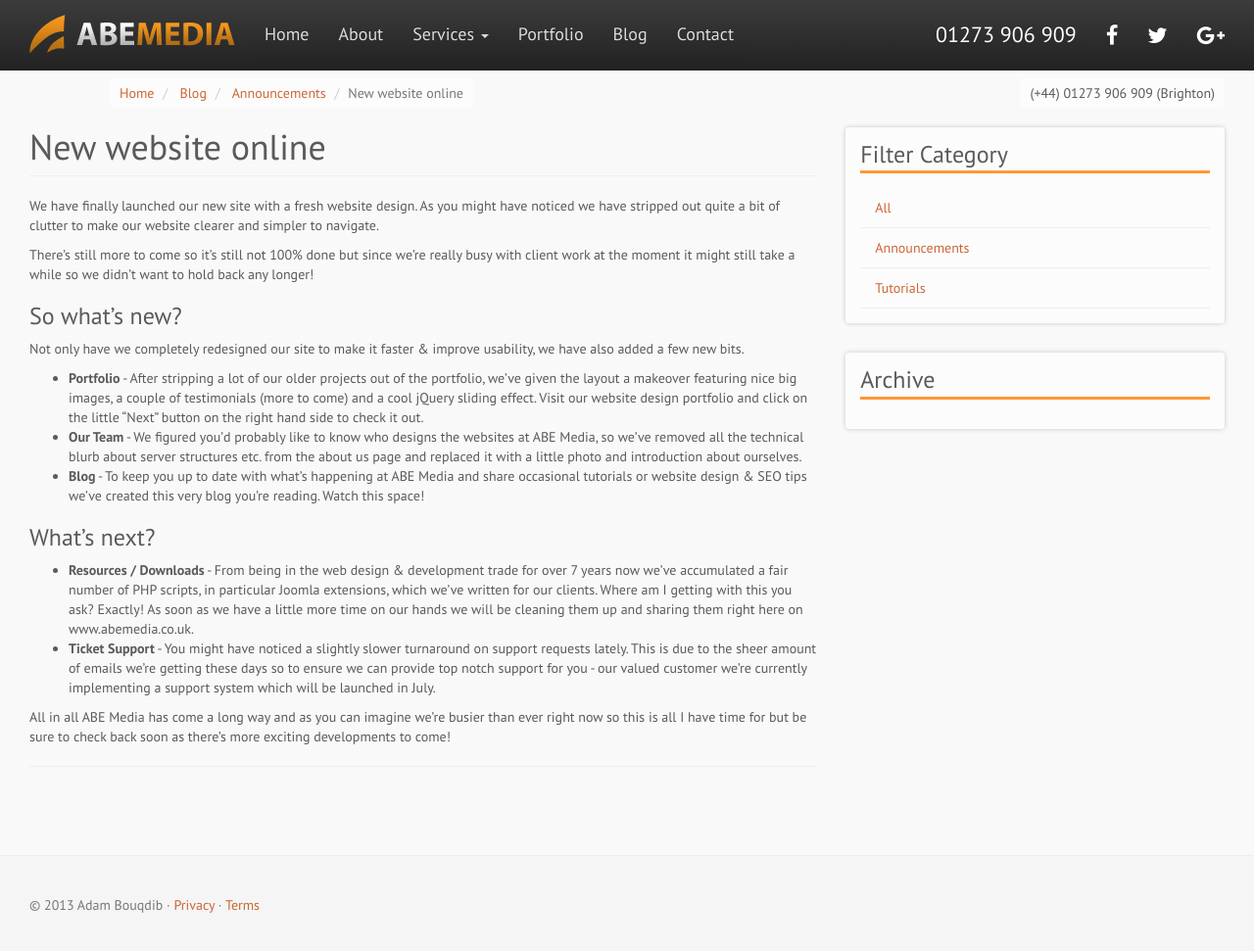
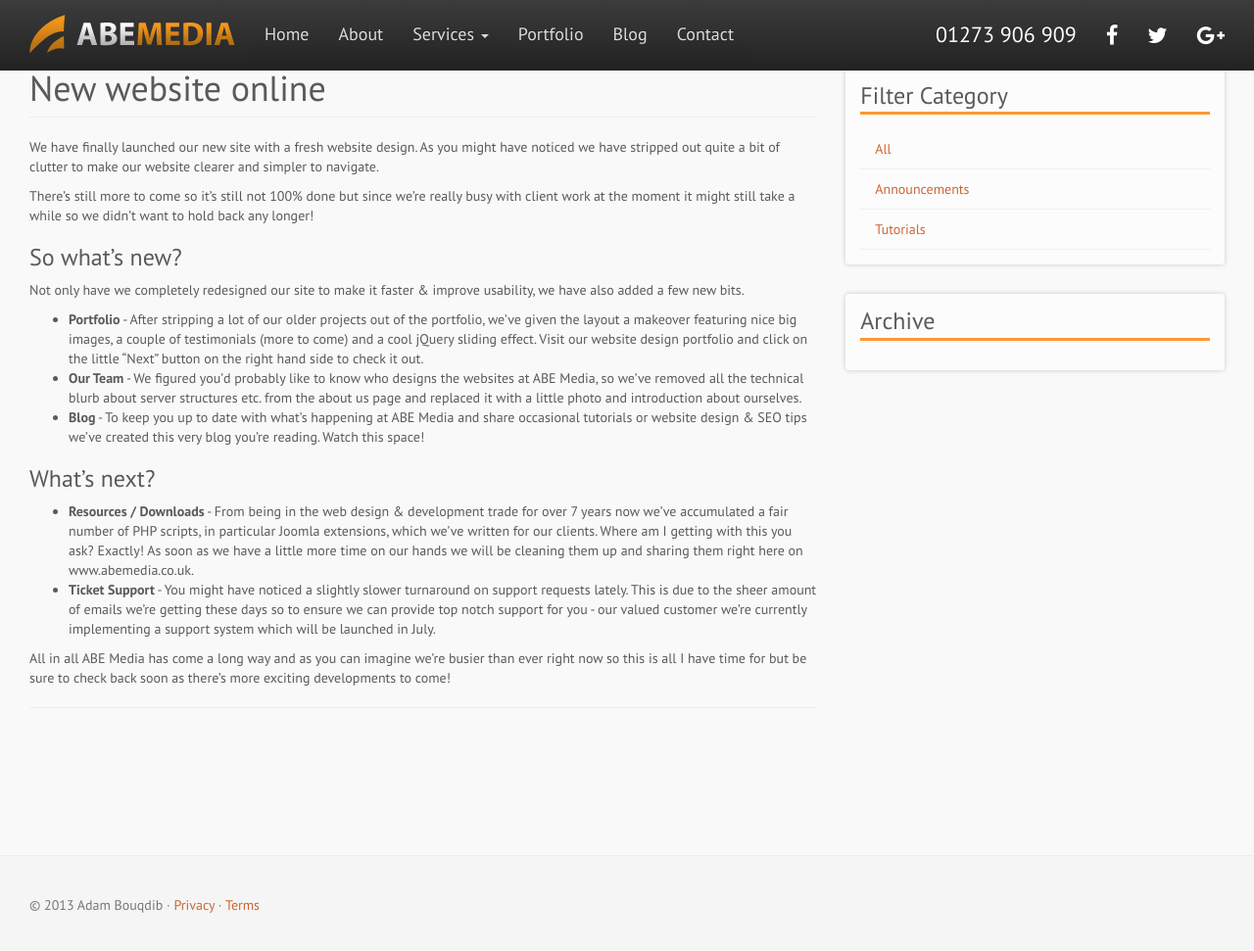
Before and after one commit to abemedia/abemedia.github.io, a Jekyll site: the page built from _posts/2011-05-02-new-website-online.md, in a window 1280 px wide and 974 px high. Shown: the top 971 px of the window at 98% size. Built offline with Jekyll 4.4.1, drawn with Linux system fonts in a browser that asks for light colours; nearby versions of some CDN libraries; comment, search, counter and statistics services are not loaded.

Commit message:
Update post.html

```diff
--- a/_layouts/post.html
+++ b/_layouts/post.html
@@ -7,8 +7,6 @@
   <body>
 {% include nav-main.html %}
 <div class="container">
-   <div class="breadcrumb pull-right">(+44) 01273 906 909 (Brighton)</div>
-  {% include breadcrumbs.html %}
   <div id="main" role="main">
     <div class="row">
       <div class="col-sm-8">
```
